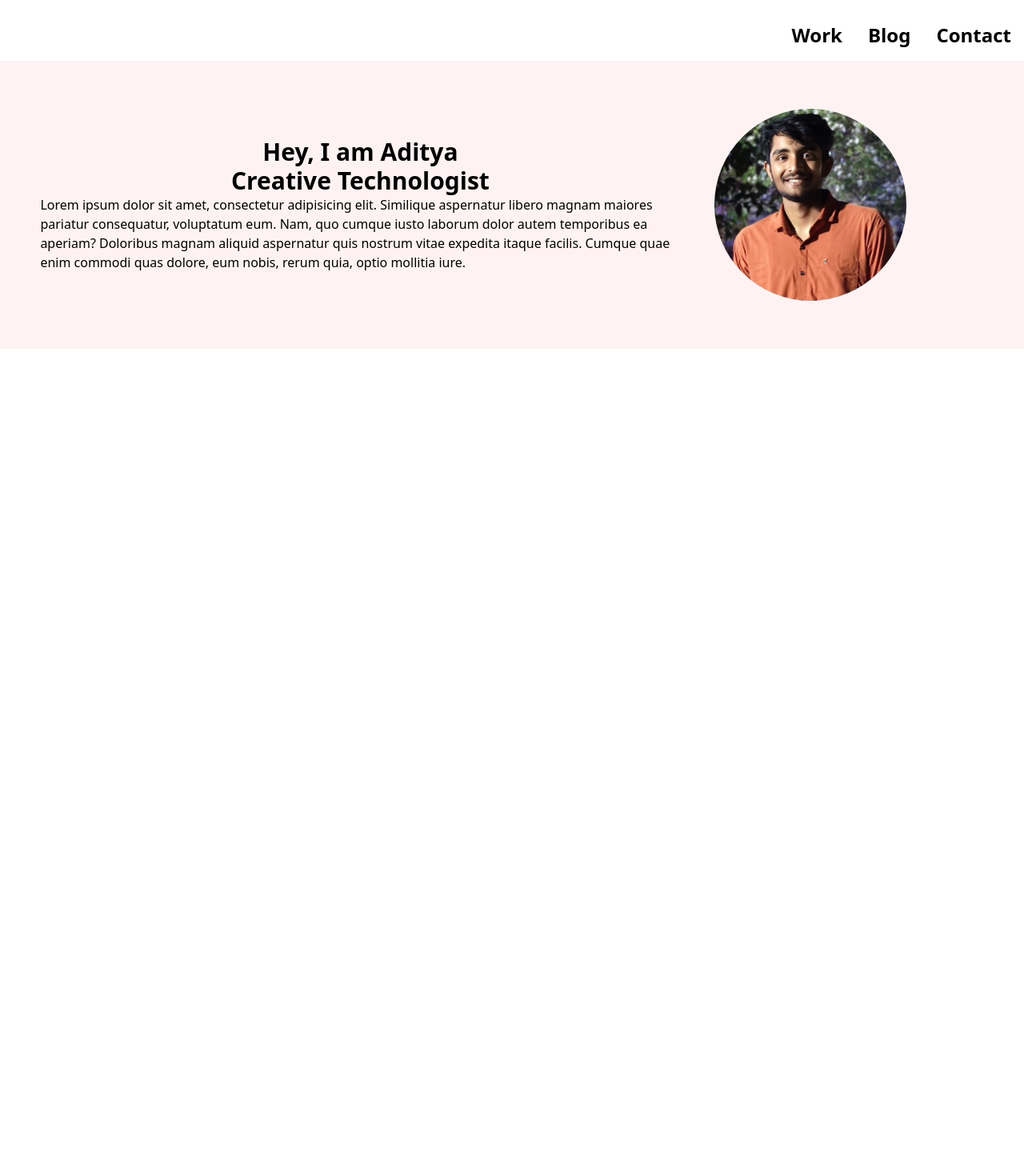
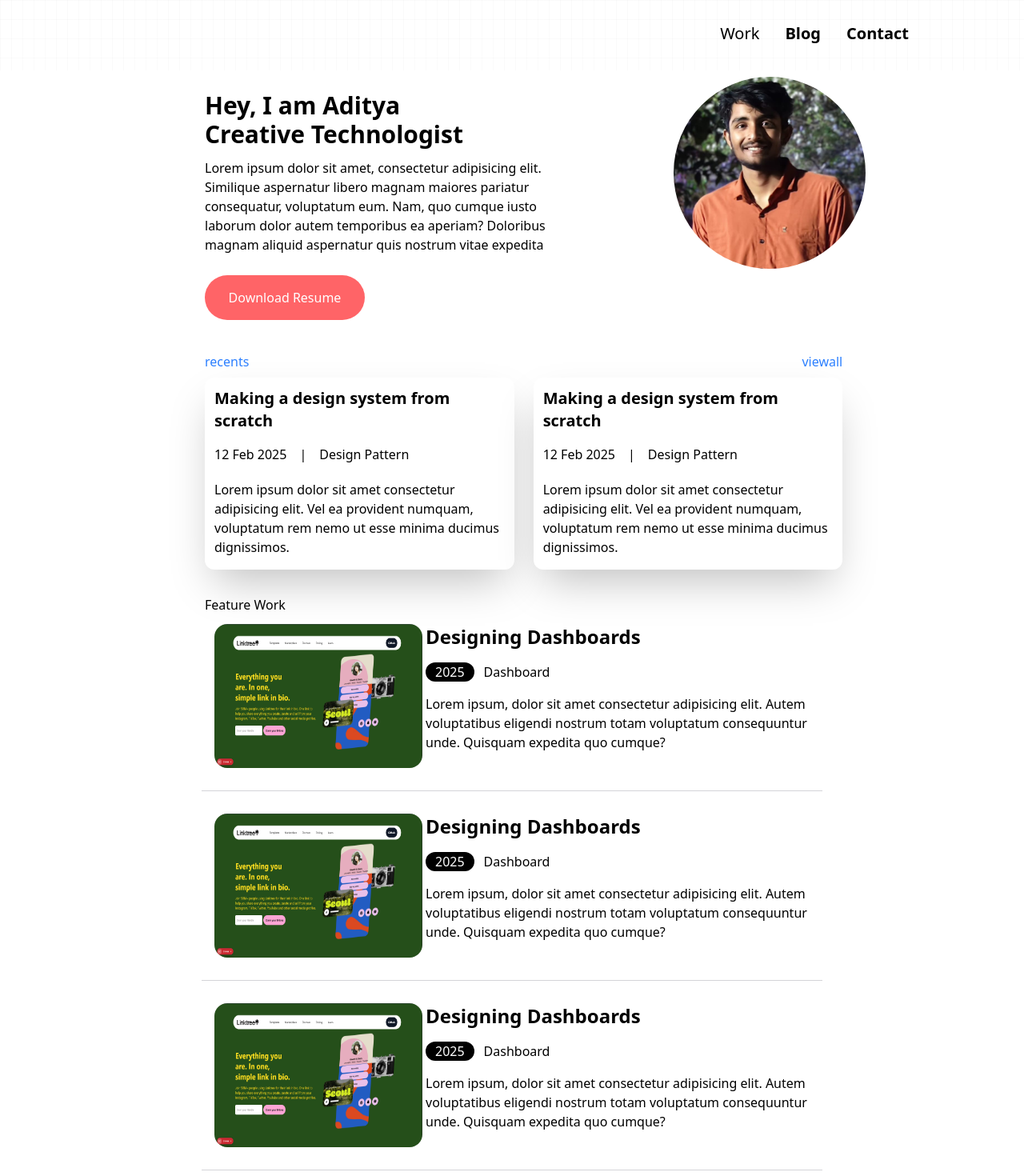
Before and after one commit to Adityakumar41347/Portfolio, a Next.js app: page / in a window 1280 px wide. Shown: the top 1470 px of the page at 80% size. Before the commit the page ends 800 px from the top, so only its background shows below. Built offline with nearby package versions, Linux system fonts and the light colour scheme.

Commit message:
done with home page now move for other components

```diff
--- a/app/globals.css
+++ b/app/globals.css
@@ -1 +1,11 @@
 @import "tailwindcss";
+
+@layer utilities {
+  .no-scrollbar::-webkit-scrollbar {
+    display: none;
+  }
+  .no-scrollbar {
+    -ms-overflow-style: none;  /* IE and Edge */
+    scrollbar-width: none;     /* Firefox */
+  }
+}
--- a/app/layout.js
+++ b/app/layout.js
@@ -1,6 +1,7 @@
 import { Geist, Geist_Mono } from "next/font/google";
 import "./globals.css";
 import Navbar from "@/components/Navbar";
+import Footer from "@/components/Footer";
 const geistSans = Geist({
   variable: "--font-geist-sans",
   subsets: ["latin"],
@@ -20,7 +21,7 @@ export default function RootLayout({ children }) {
   return (
     <html lang="en">
       <body
-        className={`${geistSans.variable} ${geistMono.variable} antialiased`}
+        className={`${geistSans.variable} ${geistMono.variable} antialiased absolute inset-0 -z-10 h-full w-full bg-white bg-[linear-gradient(to_right,#8080800a_1px,transparent_1px),linear-gradient(to_bottom,#8080800a_1px,transparent_1px)] bg-[size:14px_24px]`}
       >
         <Navbar/>
         {children}
--- a/app/page.js
+++ b/app/page.js
@@ -1,19 +1,108 @@
 import Image from "next/image";
 import Navbar from "@/components/Navbar";
+import Footer from "@/components/Footer";
 export default function Home() {
   return (
 
-    <div>
-      <div className="bg-red-50 mx-auto container w-full h-90 flex p-2 grid-cols-2  items-center">
-        <div className=" w-[70%] flex flex-col items-center">
+    <div className=" bg-white ">
+      <div className="first bg-white  mx-auto container w-full md:w-[80%]  flex p-2   flex-col  md:mt-4  ">
+        <div className=" flex w-full items-center">
+          <div className=" w-[70%] flex flex-col  md:px-30">
 
-            <h1  className="font-bold text-3xl">Hey, I am Aditya</h1>
+            <h1 className="font-bold text-3xl">Hey, I am Aditya</h1>
             <h1 className="font-bold text-3xl">Creative Technologist</h1>
-            <p className="w-200 overflow-auto">Lorem ipsum dolor sit amet, consectetur adipisicing elit. Similique aspernatur libero magnam maiores pariatur consequatur, voluptatum eum. Nam, quo cumque iusto laborum dolor autem temporibus ea aperiam? Doloribus magnam aliquid aspernatur quis nostrum vitae expedita itaque facilis. Cumque quae enim commodi quas dolore, eum nobis, rerum quia, optio mollitia iure.</p>
+            <p className=" mt-3 h-[120px] overflow-y-scroll no-scrollbar">Lorem ipsum dolor sit amet, consectetur adipisicing elit. Similique aspernatur libero magnam maiores pariatur consequatur, voluptatum eum. Nam, quo cumque iusto laborum dolor autem temporibus ea aperiam? Doloribus magnam aliquid aspernatur quis nostrum vitae expedita itaque facilis. Cumque quae enim commodi quas dolore, eum nobis, rerum quia, optio mollitia iure.</p>
 
+          </div>
+          <img src="/profile.jpg" alt="image not found" className="md:w-60 md:h-60 w-30 h-30 object-cover rounded-full" />
         </div>
-        <img src="/profile.jpg" alt="image not found" className="w-60 h-60 object-cover rounded-full" />
+        <button className="bg-red-400 p-4 rounded-full w-50 mt-2 md:mx-30 outline-red-900 text-white cursor-pointer">Download Resume</button>
       </div>
+      <div className=" second bg-white  mx-auto container w-full md:w-[80%]  flex p-2  flex-col  md:mt-4">
+        <div className="w-[91%] md:pl-30 flex justify-between my-2">
+          <div className="text-blue-500">recents</div>
+          <div className="text-blue-500">viewall</div>
+        </div>
+        <div className=" w-full md:w-[91%] md:ml-20  flex flex-col md:flex-row gap-6 justify-center items-center">
+          <div className="bg-white shadow-2xl w-[90%] md:w-1/2 h-60 md:ml-10 rounded-xl p-3">
+            <h1 className=" text-xl font-bold">
+              Making a design system from scratch
+            </h1>
+            <div>
+              <p className="my-4 mb-5 flex gap-4">
+                <span>12 Feb 2025</span>
+                <span>|</span>
+                <span>Design Pattern</span>
+              </p>
+            </div>
+            <p>
+              Lorem ipsum dolor sit amet consectetur adipisicing elit. Vel ea provident numquam, voluptatum rem nemo ut esse minima ducimus dignissimos.
+            </p>
+          </div>
+          <div className="bg-white shadow-2xl w-[90%] md:w-1/2 h-60 md:mr-20 rounded-xl p-3">
+            <h1 className=" text-xl font-bold">
+              Making a design system from scratch
+            </h1>
+            <div>
+              <p className="my-4 mb-5 flex gap-4">
+                <span>12 Feb 2025</span>
+                <span>|</span>
+                <span>Design Pattern</span>
+              </p>
+
+
+            </div>
+            <p>
+              Lorem ipsum dolor sit amet consectetur adipisicing elit. Vel ea provident numquam, voluptatum rem nemo ut esse minima ducimus dignissimos.
+            </p>
+          </div>
+        </div>
+
+      </div>
+      <div className="third mx-auto container w-full md:w-[80%]  flex p-2  flex-col  md:mt-4 ">
+       <h2 className="md:px-30">Feature Work</h2>
+       <div className="md:px-30 flex gap-1 m-3">
+          <img className="w-65 h-45 rounded-2xl" src="/Page-1.png" alt="not found " />
+          <div className=" ">
+            <h1 className="font-bold text-2xl">Designing Dashboards</h1>
+            <div className="flex gap-3 py-4">
+              <span className="bg-black rounded-full px-3 text-white" >2025</span>
+              <span className="font-light">Dashboard</span>
+            </div>
+            <p>Lorem ipsum, dolor sit amet consectetur adipisicing elit. Autem voluptatibus eligendi nostrum totam voluptatum consequuntur unde. Quisquam expedita quo cumque?</p>
+          </div>
+
+       </div>
+         <hr className="w-[77%] border-t border-zinc-300 my-4 mx-auto" />
+
+       <div className="md:px-30 flex gap-1 m-3">
+          <img className="w-65 h-45 rounded-2xl" src="/Page-1.png" alt="not found " />
+          <div className=" ">
+            <h1 className="font-bold text-2xl">Designing Dashboards</h1>
+            <div className="flex gap-3 py-4">
+              <span className="bg-black rounded-full px-3 text-white" >2025</span>
+              <span className="font-light">Dashboard</span>
+            </div>
+            <p>Lorem ipsum, dolor sit amet consectetur adipisicing elit. Autem voluptatibus eligendi nostrum totam voluptatum consequuntur unde. Quisquam expedita quo cumque?</p>
+          </div>
+       </div>
+       <hr className="w-[77%] border-t border-zinc-300 my-4 mx-auto" />
+       <div className="md:px-30 flex gap-1 m-3">
+          <img className="w-65 h-45 rounded-2xl" src="/Page-1.png" alt="not found " />
+          <div className=" ">
+            <h1 className="font-bold text-2xl">Designing Dashboards</h1>
+            <div className="flex gap-3 py-4">
+              <span className="bg-black rounded-full px-3 text-white" >2025</span>
+              <span className="font-light">Dashboard</span>
+            </div>
+            <p>Lorem ipsum, dolor sit amet consectetur adipisicing elit. Autem voluptatibus eligendi nostrum totam voluptatum consequuntur unde. Quisquam expedita quo cumque?</p>
+          </div>
+       </div>
+       <hr className="w-[77%] border-t border-zinc-300 my-4 mx-auto" />
+
+
+      </div>
+      <Footer/>
     </div>
   );
 }
--- /dev/null
+++ b/components/Footer.js
@@ -0,0 +1,18 @@
+import React from 'react'
+
+const Footer = () => {
+  return (
+    <div className='flex flex-col justify-center items-center w-full mt-10'>
+      <div className='flex gap-10'>
+         <img className='w-10 rounded-3xl' src="https://cdn.pixabay.com/photo/2021/06/15/12/14/instagram-6338393_1280.png" alt="" />
+         <img className='w-10 rounded-3xl' src="https://encrypted-tbn0.gstatic.com/images?q=tbn:ANd9GcSIaMRGRXIcw7PLuQwrNT3owQpigxHG_LJNWQ&s" alt="" />
+         <img className='w-10 rounded-3xl' src="https://encrypted-tbn0.gstatic.com/images?q=tbn:ANd9GcSMzEkaAN0BJ2o3ri2IsQRKXVk6ejQQqz0GUg&s" alt="" />
+      </div>
+      <div>
+           Copyright ©2020 All rights reserved
+      </div>
+    </div>
+  )
+}
+
+export default Footer
--- a/components/Navbar.js
+++ b/components/Navbar.js
@@ -2,10 +2,10 @@ import React from 'react'
 
 const Navbar = () => {
   return (
-    <div className='flex justify-end  text-black mx-auto container mt-3'>
-      <div className='p-4 font-semibold text-2xl '>Work</div>
-      <div className='p-4 font-semibold text-2xl'>Blog</div>
-      <div className='p-4 font-semibold text-2xl'>Contact</div>
+    <div className='flex justify-end  text-black mx-auto w-[80%] container mt-3'>
+      <div className='p-4 font-medium text-xl '>Work</div>
+      <div className='p-4 font-semibold text-xl'>Blog</div>
+      <div className='p-4 font-semibold text-xl'>Contact</div>
     </div>
   )
 }
```
Also changed, not shown: public/Page-1.png (added).
